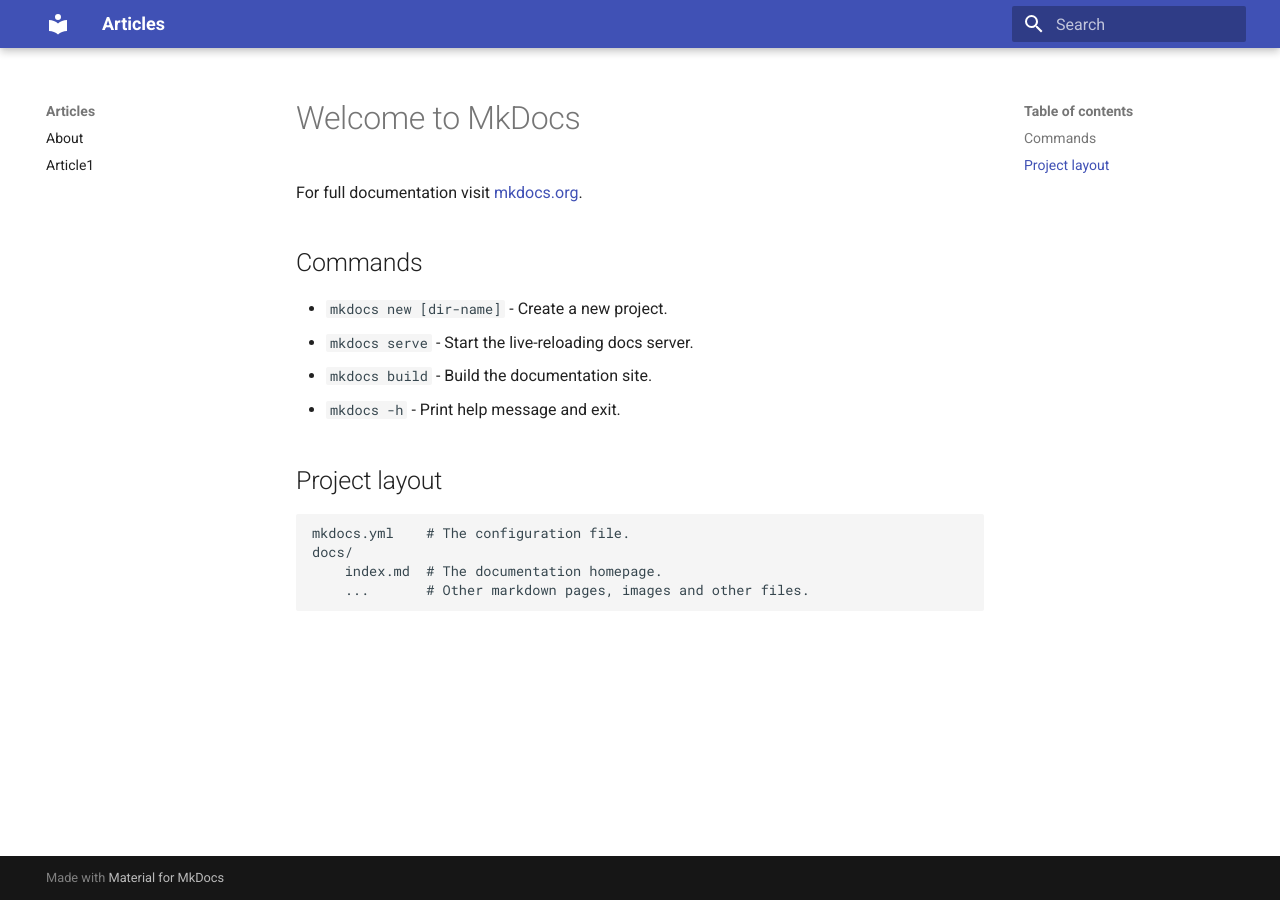
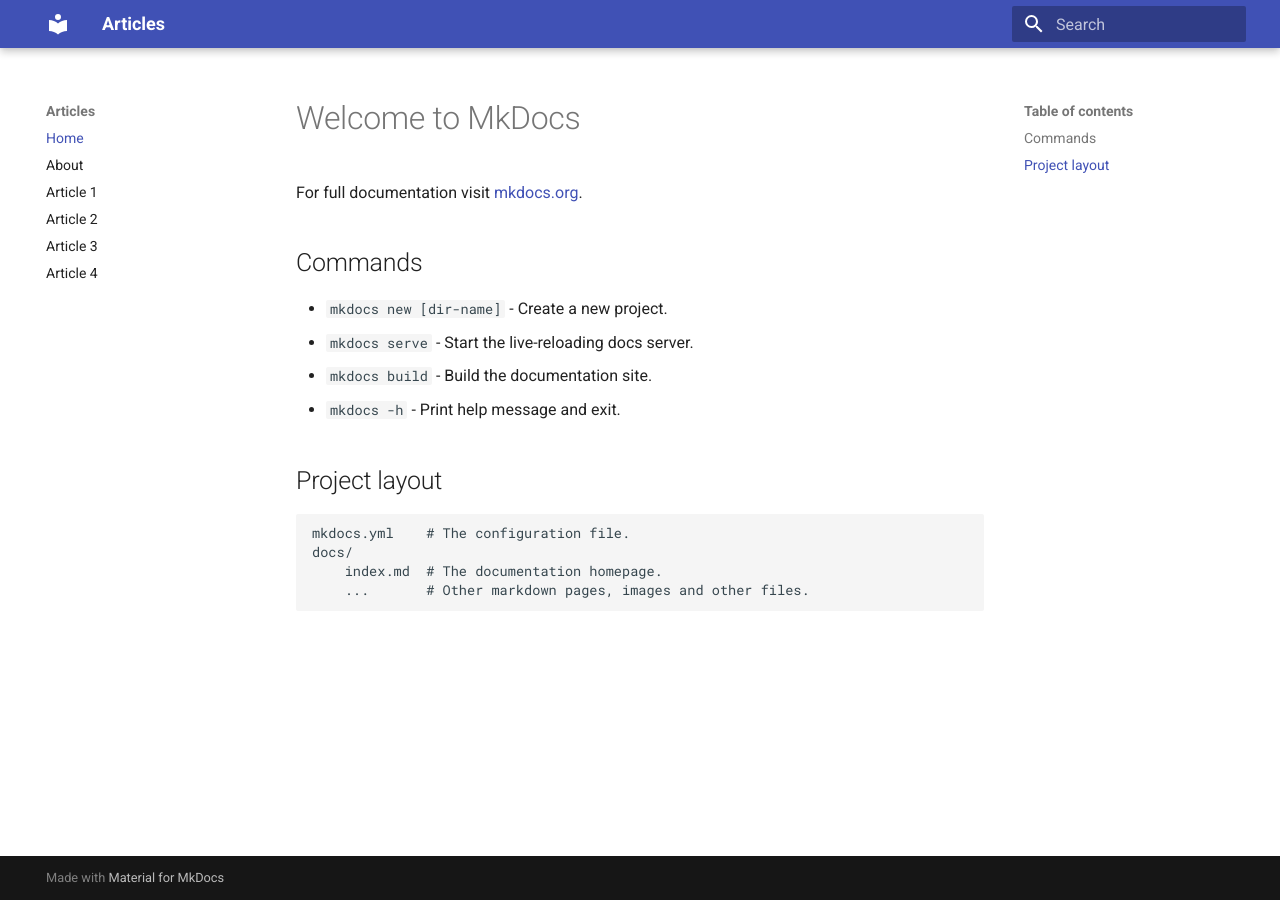
Before and after one commit to AlinaRst/articles, an MkDocs documentation site: the page built from docs/index.md, in a window 1280 px wide. Built offline with MkDocs 1.6.1 and Material for MkDocs 9.7.7, drawn with Linux system fonts in a browser that asks for light colours.

Commit message:
structure update

```diff
--- a/mkdocs.yml
+++ b/mkdocs.yml
@@ -3,5 +3,9 @@
 theme: material
 
 nav:
+ - Home: index.md
  - About: About.md
- - Article1: article1.md
+ - Article 1: article1.md
+ - Article 2: article2.md
+ - Article 3: Article3.md
+ - Article 4: Article4.md
```
